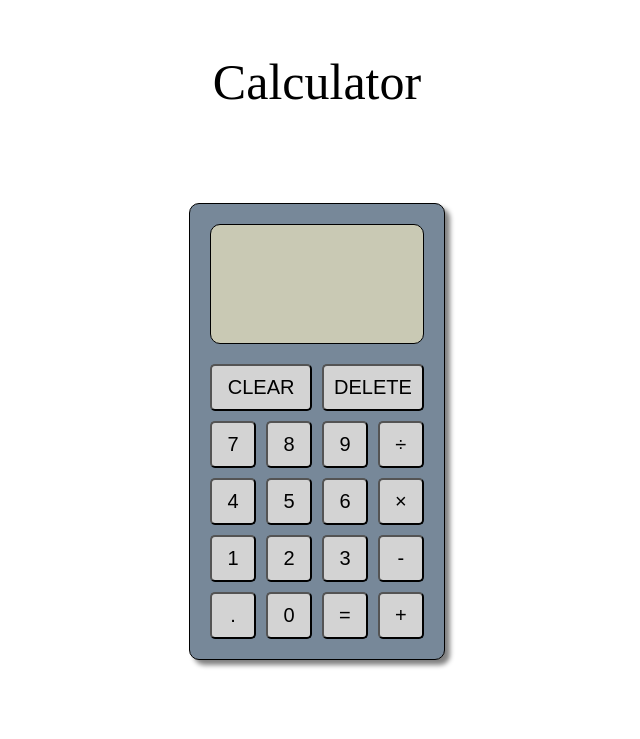
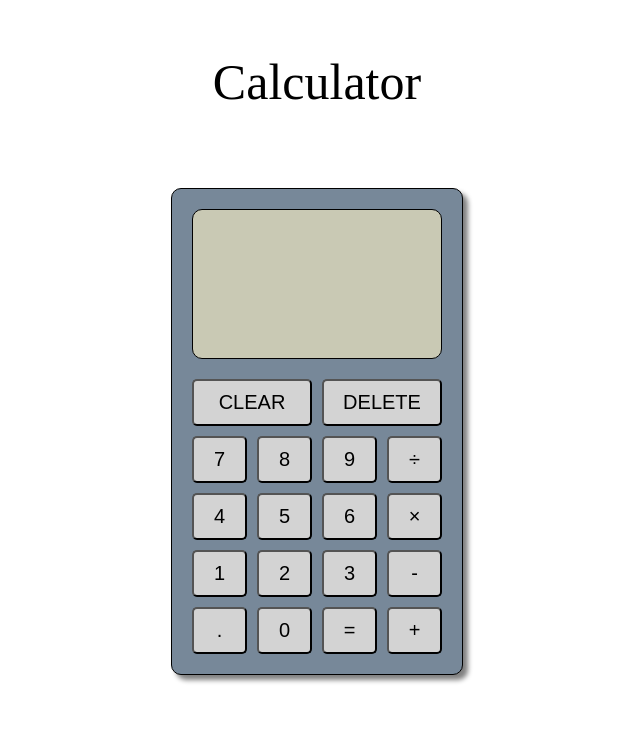
Before and after one commit to anabrunner/calculator, a plain HTML site: page index.html in a window 1280 px wide. Shown: the top 739 px of the page, without its empty margins (323-963 px from the left). Drawn offline with Linux system fonts and the light colour scheme.

Commit message:
Update font size on screen.

```diff
--- a/css/style.css
+++ b/css/style.css
@@ -30,7 +30,8 @@ header {
 .screen {
   display: grid;
   grid-template-rows: 1fr 1fr;
-  min-height: 120px;
+  min-height: 150px;
+  min-width: 250px;
   background-color: rgb(201, 201, 180);
   border: black solid 1px;
   border-radius: 10px;
@@ -39,12 +40,12 @@ header {
 }
 
 #lastScreen {
-  font-size: 20rem;
+  font-size: 30rem;
   padding: 10px;
 }
 
 #currentScreen {
-  font-size: 30rem;
+  font-size: 40rem;
   text-align: right;
   padding: 10px;
 }
```
